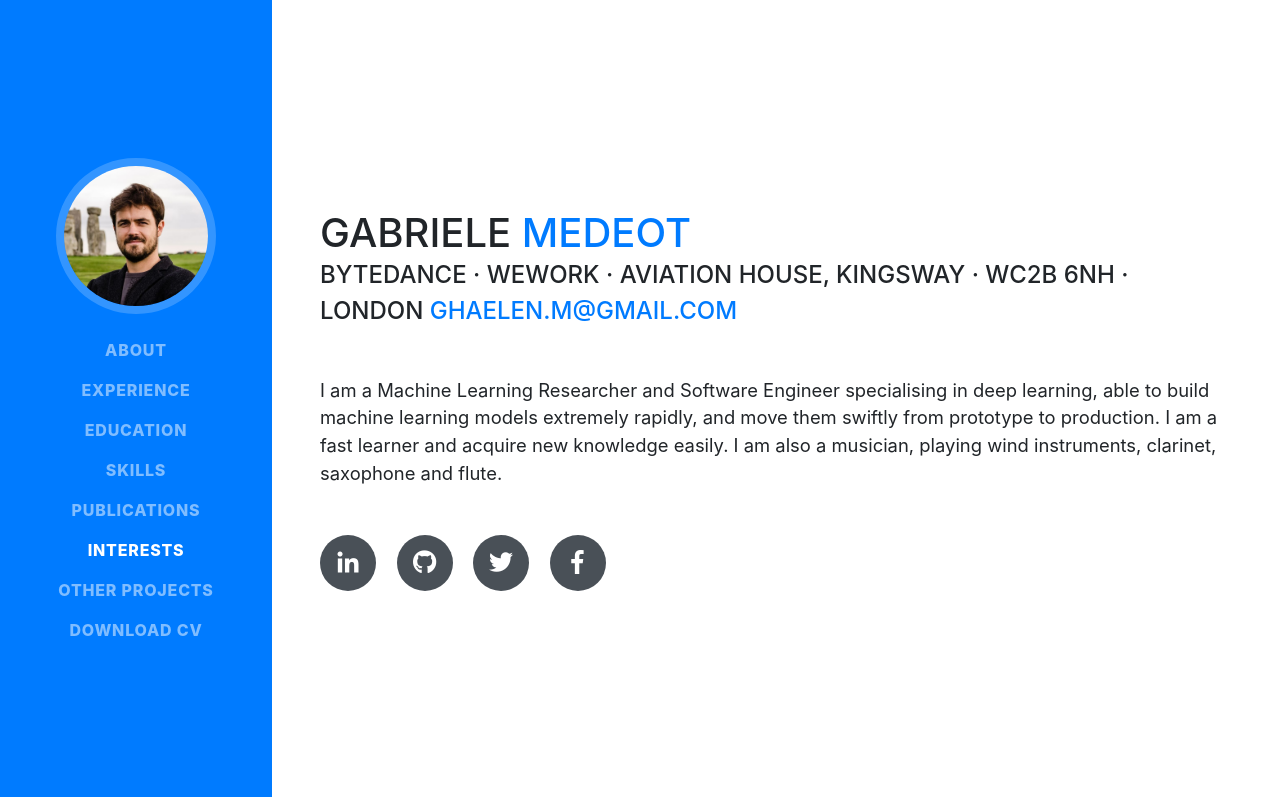
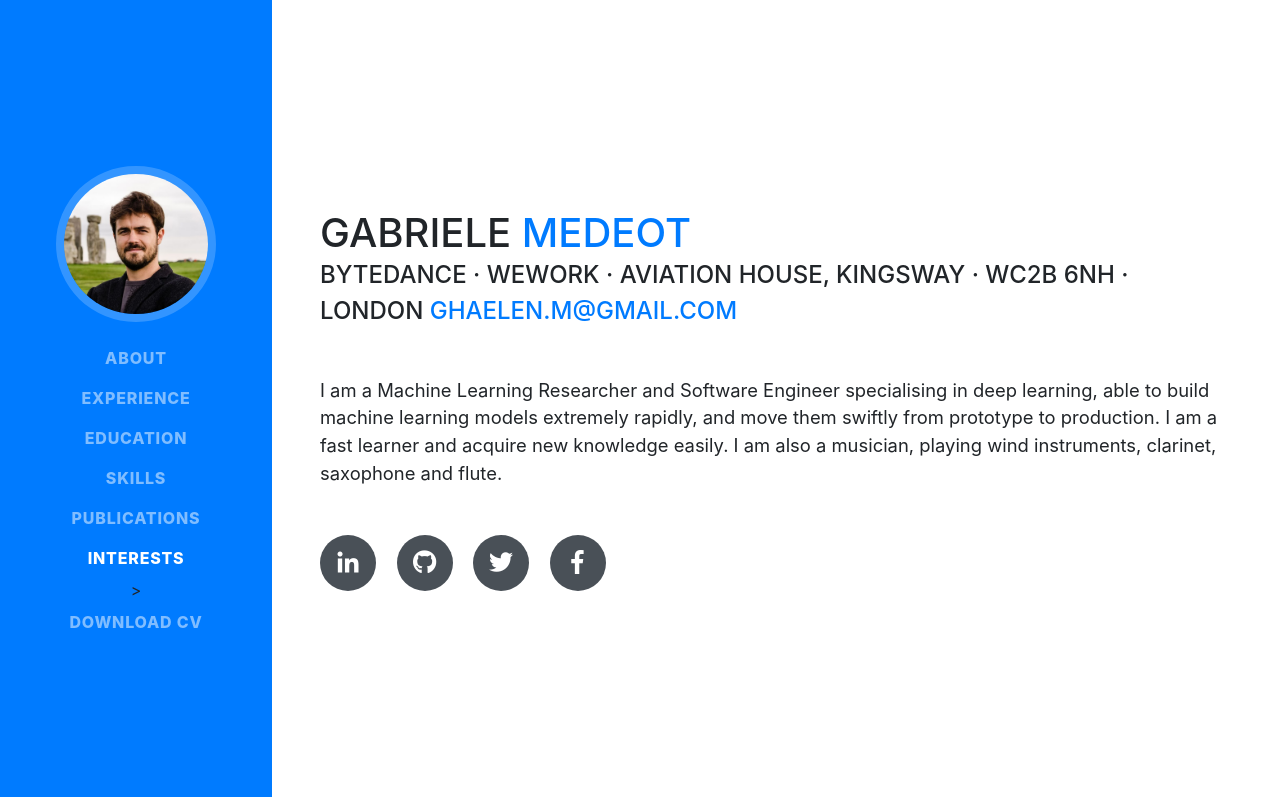
Before and after one commit to loulblemo/personalwebsite, a website with bundled scripts: page index.html in a window 1280 px wide. Shown: the top 797 px of the page. Built offline with nearby package versions, Linux system fonts and the light colour scheme; a web font is replaced by a local one.

Commit message:
iRemove reference to it too

```diff
--- a/index.html
+++ b/index.html
@@ -67,9 +67,9 @@
           <li class="nav-item">
             <a class="nav-link js-scroll-trigger" href="#interests">Interests</a>
           </li>
-          <li class="nav-item">
+<!--           <li class="nav-item">
             <a class="nav-link js-scroll-trigger" href="#other_projects">Other Projects</a>
-          </li>
+          </li -->>
 <!--           <li class="nav-item">
             <a class="nav-link js-scroll-trigger" href="#music">Music</a>
           </li> -->
```
